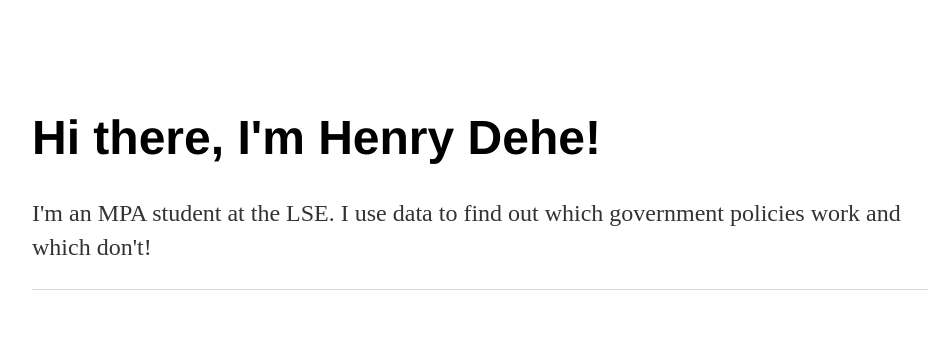
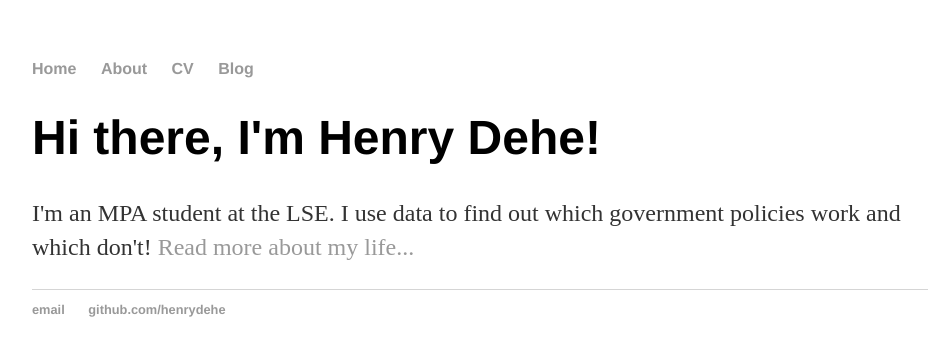
Before and after one commit to henrydehe/henrydehe.github.io, a Jekyll site: the page built from index.html, in a window 1280 px wide. Shown: the top 356 px of the page, without its empty margins (160-1091 px from the left). Built offline with Jekyll 4.4.1, drawn with Linux system fonts in a browser that asks for light colours.

Commit message:
Comparison

```diff
--- a/css/main.css
+++ b/css/main.css
@@ -14,7 +14,7 @@ nav ul li, footer ul li {
 }
 a {
     text-decoration: none;
-    color: #ffffff;
+    color: #999;
 }
 a:hover {
     text-decoration: underline;
```
